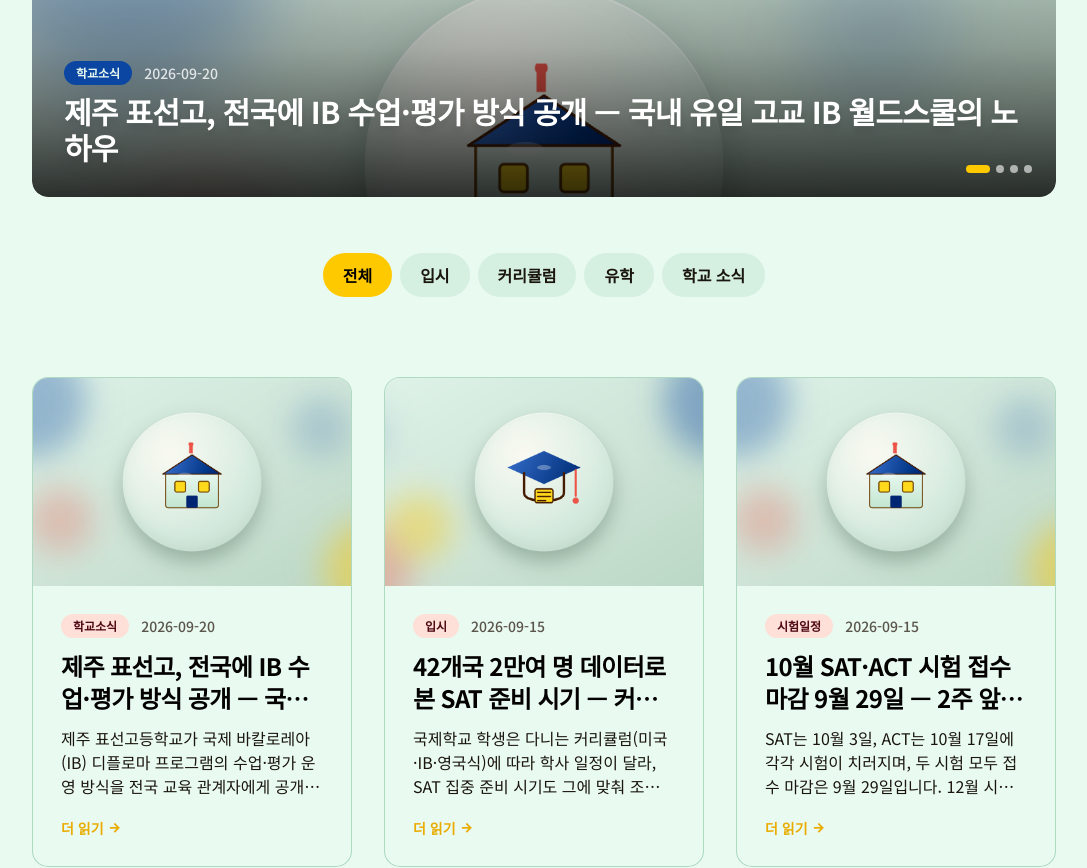
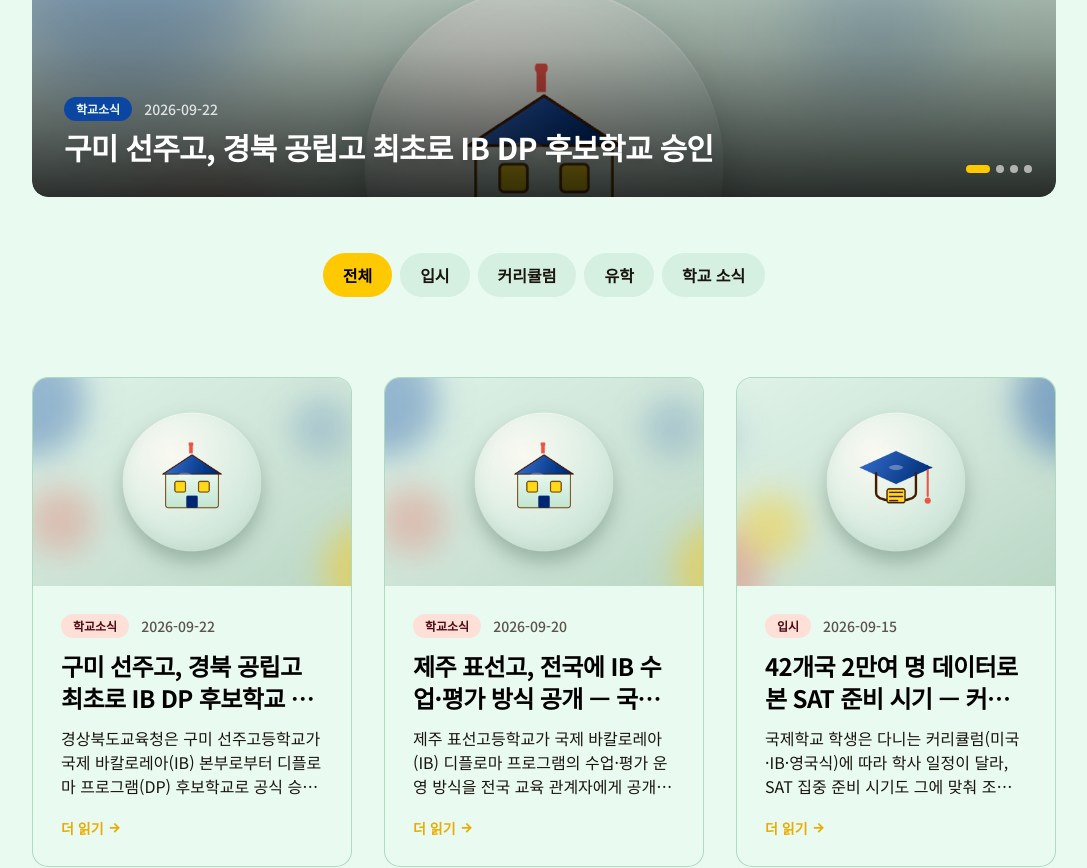
Before and after one commit to hasa080525-ctrl/global, a React (Vite) app: page /news in a window 1280 px wide. Shown: the part 660-1528 px from the top of the page, without its empty margins (96-1183 px from the left). Built offline with nearby package versions, Linux system fonts and the light colour scheme.

Commit message:
SEO refresh: 구미 선주고 IB DP 후보학교 승인 뉴스 추가 (2026-09-29)
Co-Authored-By: Claude Sonnet 5 <noreply@anthropic.com>

```diff
--- a/src/mocks/news.ts
+++ b/src/mocks/news.ts
@@ -19,6 +19,29 @@ export interface NewsItem {
 
 export const NEWS_ITEMS: NewsItem[] = [
   {
+    id: "56",
+    keywords: "구미 선주고 IB, 경북 IB DP 후보학교, 공립고 IB 디플로마, 경북교육청 IB 확산, IB 월드스쿨 준비",
+    title: "구미 선주고, 경북 공립고 최초로 IB DP 후보학교 승인",
+    category: "학교소식",
+    date: "2026-09-22",
+    summary:
+      "경상북도교육청은 구미 선주고등학교가 국제 바칼로레아(IB) 본부로부터 디플로마 프로그램(DP) 후보학교로 공식 승인받았다고 밝혔습니다. 경북 도내 공립고 중 최초 사례로, IB 관심학교 단계에서 쌓아온 교육과정 점검과 교원 역량 강화 기반이 승인으로 이어졌습니다.",
+    metaDescription:
+      "구미 선주고가 경북 공립고 최초로 IB DP 후보학교 승인을 받았습니다. 경북 지역 IB 확산 흐름을 보여주는 사례입니다.",
+    sections: [
+      {
+        heading: "IB 관심학교에서 DP 후보학교로",
+        body: "구미 선주고는 그동안 IB 관심학교로서 교육과정 검토, 교수·평가체계 구축, 교원 역량 강화를 준비해왔으며 이번에 IB 본부로부터 정식 DP 후보학교 승인을 받았습니다. 앞으로 IB 본부의 인증 절차를 거쳐 월드스쿨 승인을 준비할 예정입니다.",
+      },
+      {
+        heading: "경북 지역 IB 확산과 학부모가 참고할 점",
+        body: "경북교육청에 따르면 현재 도내에는 IB 월드스쿨 2곳과 후보학교 8곳이 운영 중이며, IB 교원 역량 강화 연수에 2,100여 명의 교원이 참여하고 'I be Teacher' 배지 인증 교원도 200명을 넘어섰습니다. 국제학교·IB 트랙을 고려하는 학부모라면 인증학교(월드스쿨)뿐 아니라 이렇게 새로 후보학교 지위를 얻는 지역 공립고들도 진학 대안으로 함께 검토해볼 만합니다.",
+      },
+    ],
+    image:
+      "/news-images/school-news.png",
+  },
+  {
     id: "55",
     keywords: "표선고 IB, 제주 IB 월드스쿨, IB 디플로마 수업평가, 국내 IB 공교육 확산, TOK EE CAS",
     title: "제주 표선고, 전국에 IB 수업·평가 방식 공개 — 국내 유일 고교 IB 월드스쿨의 노하우",
```
